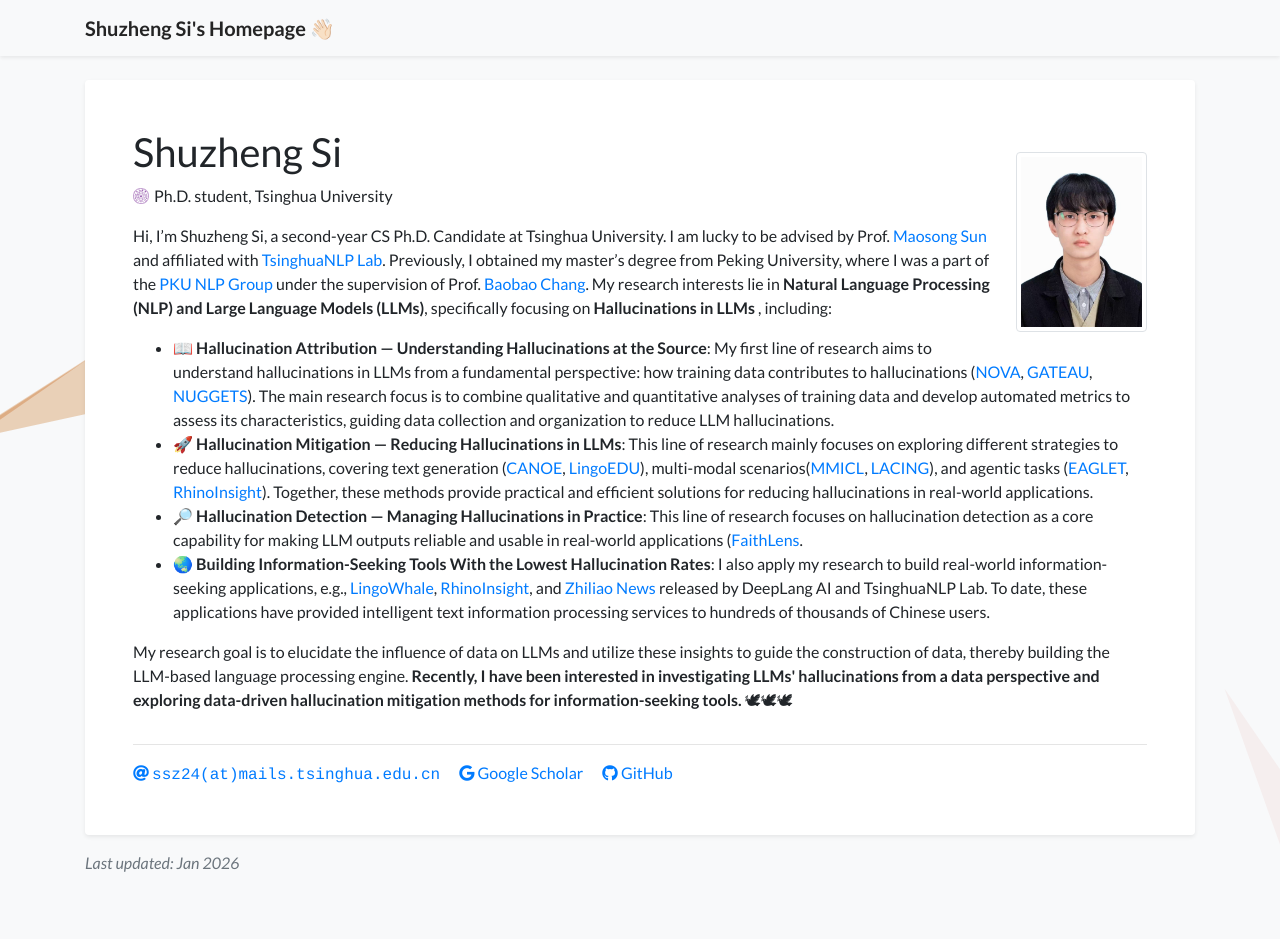
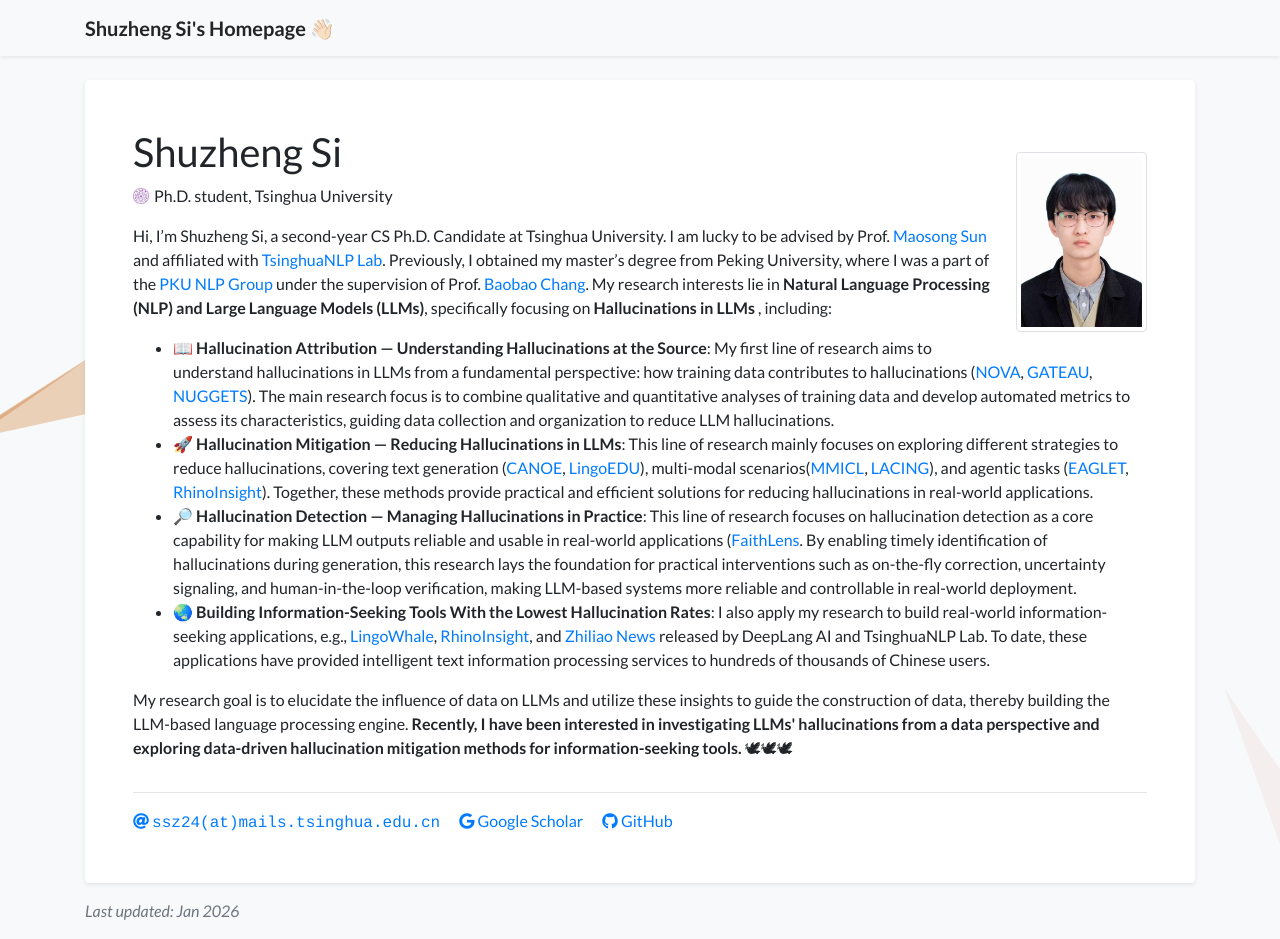
Before and after one commit to S1s-Z/s1s-z.github.io, a Jekyll site: the page built from index.html, in a window 1280 px wide and 939 px high. Built offline with Jekyll 4.4.1, drawn with Linux system fonts in a browser that asks for light colours; a style sheet for code colours, icons or effects is not loaded.

Commit message:
Update profile.yml

```diff
--- a/_data/profile.yml
+++ b/_data/profile.yml
@@ -29,7 +29,7 @@
           🚀 <b>Hallucination Mitigation  — Reducing Hallucinations in LLMs</b>: This line of research mainly focuses on exploring different strategies to reduce hallucinations, covering text generation (<a href="https://arxiv.org/abs/2505.16483">CANOE</a>, <a href="https://arxiv.org/abs/2512.14244">LingoEDU</a>), multi-modal scenarios(<a href="https://arxiv.org/abs/2309.07915">MMICL</a>, <a href="https://arxiv.org/abs/2411.14279">LACING</a>), and agentic tasks (<a href=https://arxiv.org/abs/2510.05608">EAGLET</a>, <a href=https://arxiv.org/abs/2511.18743">RhinoInsight</a>). Together, these methods provide practical and efficient solutions for reducing hallucinations in real-world applications.
       </li>
       <li>
-          🔎 <b>Hallucination Detection  — Managing Hallucinations in Practice</b>: This line of research focuses on hallucination detection as a core capability for making LLM outputs reliable and usable in real-world applications (<a href="https://arxiv.org/abs/2512.20182">FaithLens</a>.
+          🔎 <b>Hallucination Detection  — Managing Hallucinations in Practice</b>: This line of research focuses on hallucination detection as a core capability for making LLM outputs reliable and usable in real-world applications (<a href="https://arxiv.org/abs/2512.20182">FaithLens</a>. By enabling timely identification of hallucinations during generation, this research lays the foundation for practical interventions such as on-the-fly correction, uncertainty signaling, and human-in-the-loop verification, making LLM-based systems more reliable and controllable in real-world deployment.
       </li>
       <li>
           🌏 <b>Building Information-Seeking Tools With the Lowest Hallucination Rates</b>: I also apply my research to build real-world information-seeking applications, e.g., <a href="https://lingowhale.com/">LingoWhale</a>, <a href="https://research.deeplang.net/">RhinoInsight</a>, and <a href="https://zhiliao.news/">Zhiliao News</a> released by DeepLang AI and TsinghuaNLP Lab. To date, these applications have provided intelligent text information processing services to hundreds of thousands of Chinese users.
```
